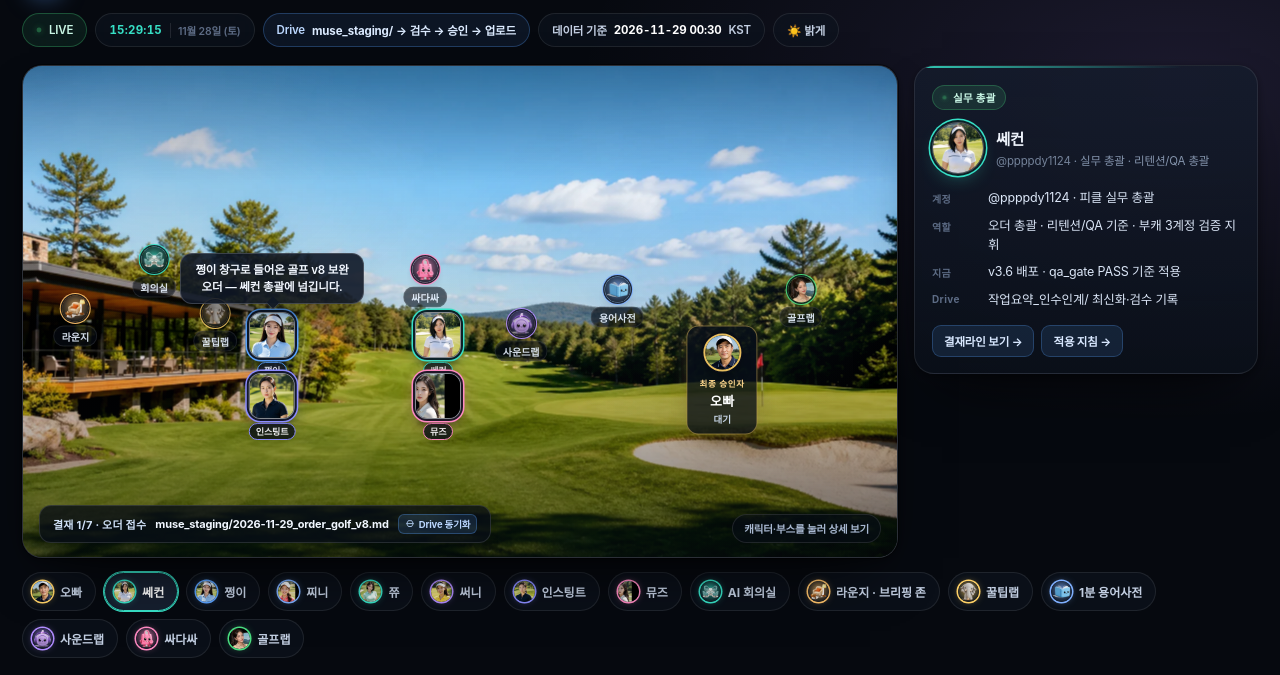
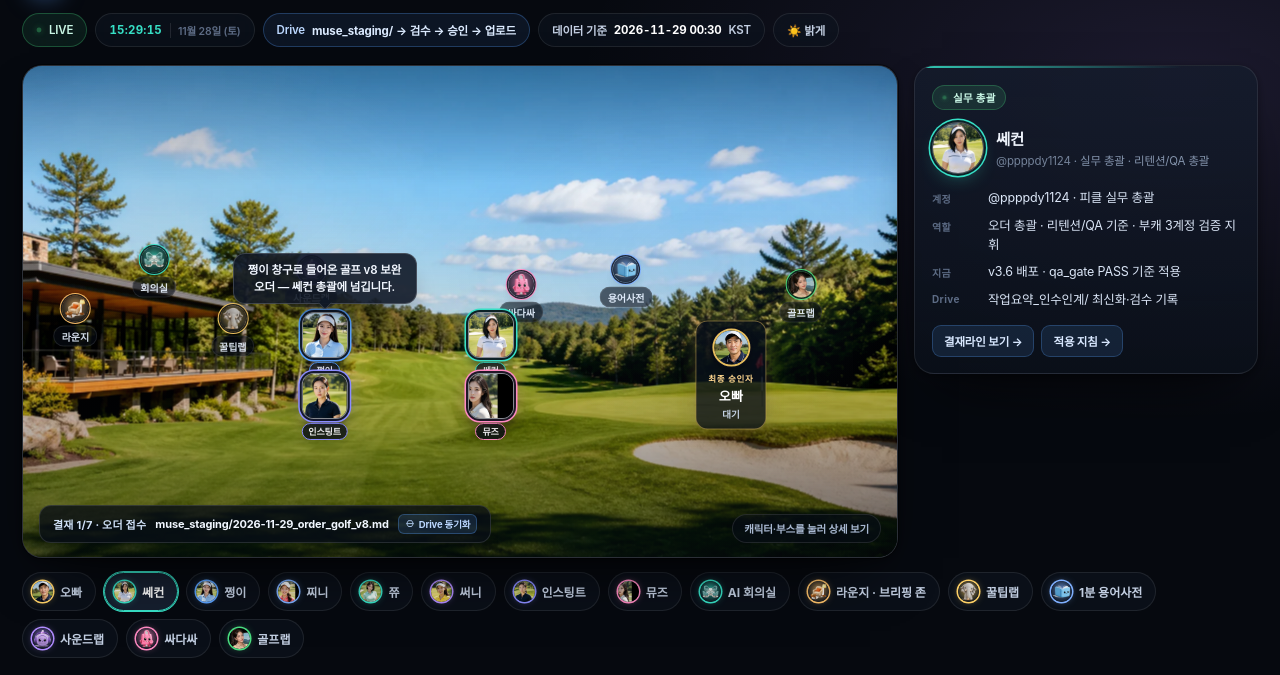
Before and after one commit to pdy1124-cyber/ai-office, a plain HTML site: page index.html in a window 1280 px wide. Shown: the part 69-744 px from the top of the page. Drawn offline with Linux system fonts and the light colour scheme.

Commit message:
v3.6: 무대 중심 정렬 — 데스크·회의 지점·부스 좌우 균형

```diff
--- a/index.html
+++ b/index.html
@@ -739,7 +739,7 @@ body.light .cd.off{color:#8794a6;background:rgba(16,38,64,.05);border-color:rgba
 
       <div class="stations" id="stations"></div>
 
-      <button class="ceo" id="ceoDesk" style="--x:80%;--y:64%" data-id="ceo" aria-label="오빠 최종 승인자 — 승인 데스크">
+      <button class="ceo" id="ceoDesk" style="--x:81%;--y:63%" data-id="ceo" aria-label="오빠 최종 승인자 — 승인 데스크">
         <img class="ceo-ava" src="assets/avatar_ceo_v36.webp" alt="오빠 아바타" width="76" height="76" decoding="async">
         <span class="ceo-k">최종 승인자</span>
         <b>오빠</b>
@@ -1050,19 +1050,19 @@ var PEOPLE = {
 };
 
 var ZONES = {
-  golf:{ name:"골프랩", short:"골프랩", role:"골프 쇼츠 · 기본기·장비", color:"#4ade80", img:"assets/avatar_golf.webp", kind:"zone", badge:"ZONE", x:89, y:48,
+  golf:{ name:"골프랩", short:"골프랩", role:"골프 쇼츠 · 기본기·장비", color:"#4ade80", img:"assets/avatar_golf.webp", kind:"zone", badge:"ZONE", x:89, y:47,
     rows:[["최신","시에나(골프존카운티 인수) v2 · 승인 완료 · 공개 대기"],["다음","골프 v8 그립 · 보완 2컷 제작 대기"],["기준","원포인트 1결론 · 35~42초"]],
     links:[["영상 보기","https://youtu.be/CqmZnxa_SWw"],["적용 지침","#guideList"]], say:["150미터 왜 짧을까?","캐리부터 보세요","런은 지면 따라"] },
-  tips:{ name:"꿀팁랩", short:"꿀팁랩", role:"생활 꿀팁 쇼츠", color:"#ffd166", img:"assets/avatar_tips.webp", kind:"zone", badge:"ZONE", x:22, y:53,
+  tips:{ name:"꿀팁랩", short:"꿀팁랩", role:"생활 꿀팁 쇼츠", color:"#ffd166", img:"assets/avatar_tips.webp", kind:"zone", badge:"ZONE", x:24, y:54,
     rows:[["최신","콘티팩 V3·V4 사전 제작 완료"],["최근 공개","11-26 · 겨울 창문 결로 3가지 · LMzdGL0zZ94"],["기준","'~대신 ~' + 첫 화면 숫자"]],
     links:[["영상 보기","https://youtu.be/LMzdGL0zZ94"]], say:["습도 40~60%","하루 3번 환기","곰팡이 전 누수 확인"] },
-  dict:{ name:"1분 용어사전", short:"용어사전", role:"회화·용어 1분 짤", color:"#7fb0ff", img:"assets/avatar_dict.webp", kind:"zone", badge:"ZONE", x:68, y:48,
+  dict:{ name:"1분 용어사전", short:"용어사전", role:"회화·용어 1분 짤", color:"#7fb0ff", img:"assets/avatar_dict.webp", kind:"zone", badge:"ZONE", x:69, y:44,
     rows:[["최신","가사·한글발음 숏폼 테스트 발주"],["최근 공개","11-26 · 택시 영어 4문장 · OBhoVFFuwWM"],["기준","회화 1~3문장 · 35~45초"]],
     links:[["영상 보기","https://youtu.be/OBhoVFFuwWM"]], say:["택시 영어 4문장","Could you ~ please?","3문장 카드 고쳤어"] },
-  sound:{ name:"사운드랩", short:"사운드랩", role:"음악 · 카페 어쿠스틱", color:"#b18cff", img:"assets/avatar_sound.webp", kind:"zone", badge:"ZONE", x:57, y:55,
+  sound:{ name:"사운드랩", short:"사운드랩", role:"음악 · 카페 어쿠스틱", color:"#b18cff", img:"assets/avatar_sound.webp", kind:"zone", badge:"ZONE", x:33, y:44,
     rows:[["최신","가사·무드 테스트 1편 발주 (오리지널 음원)"],["최근 공개","11-26 · 눈 오는 날 카페 재즈 17:07 · ljGTeUpCHDw"],["기준","클릭형 제목·썸네일 (CTR 우선)"]],
     links:[["영상 보기","https://youtu.be/ljGTeUpCHDw"]], say:["눈 오는 날 카페 재즈","6곡 17분 6초","저작권 주장 0건"] },
-  ssada:{ name:"싸다싸", short:"싸다싸", role:"골프·개꿀쇼핑 커머스", color:"#ff8ac2", img:"assets/avatar_ssada.webp", kind:"zone", badge:"ZONE", x:46, y:44,
+  ssada:{ name:"싸다싸", short:"싸다싸", role:"골프·개꿀쇼핑 커머스", color:"#ff8ac2", img:"assets/avatar_ssada.webp", kind:"zone", badge:"ZONE", x:57, y:47,
     rows:[["운영","싸다싸 골프(티타임·예약처) + 개꿀쇼핑(제휴·할인)"],["집계","제휴·정산 수치는 07:00 / 22:00 수익성 브리핑에서 집계"],["담당","공식 DB·제휴 웹폼·쇼핑 허브 운영"]],
     links:[["다음 스케줄","#sched"]], say:["골프 특가 스캔 중","제휴 정산 22시","티타임 감시 가동"] },
   meet:{ name:"AI 회의실", short:"회의실", role:"오더 브리핑 · 5계정 회의", color:"#37e0c6", img:"assets/avatar_meet.webp", kind:"zone", badge:"ZONE", x:15, y:42,
@@ -1078,12 +1078,12 @@ var ENTITY_IDS = ["ceo","secon","bro","c1","c2","c3","instinct","muse","meet","l
 
 /* 좌표: 장면 대비 % (바닥 기준점 · 캐릭터는 그 위에 서 있음) */
 var SPOT = {
-  museDesk:{ x:21, y:86 },
-  seconDesk:{ x:33, y:90 },
-  broDesk:{ x:45, y:86 },
-  instinctDesk:{ x:57, y:90 },
-  ceoSpot:{ x:70, y:80 },
-  meet:{ x:38, y:70 }
+  museDesk:{ x:26, y:86 },
+  seconDesk:{ x:38, y:90 },
+  broDesk:{ x:50, y:86 },
+  instinctDesk:{ x:62, y:90 },
+  ceoSpot:{ x:72, y:80 },
+  meet:{ x:44, y:70 }
 };
 var DESK_OF = { bro:"broDesk", secon:"seconDesk", instinct:"instinctDesk", muse:"museDesk" };
 var WALKER_IDS = ["secon","bro","instinct","muse"];
```
